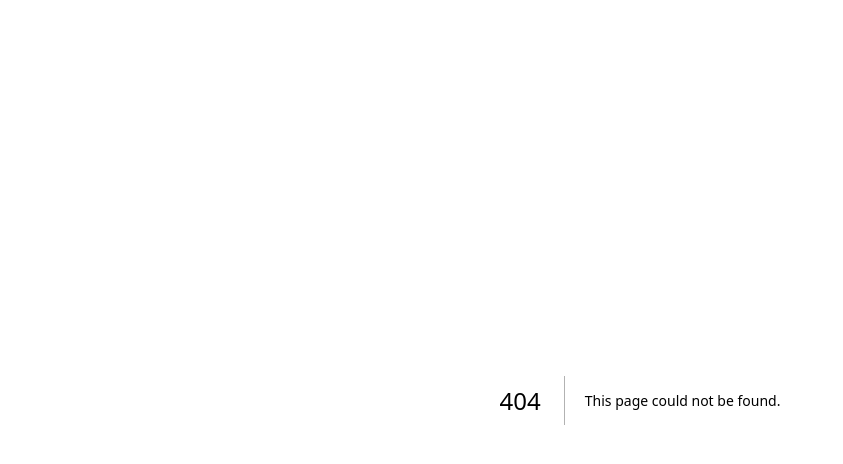
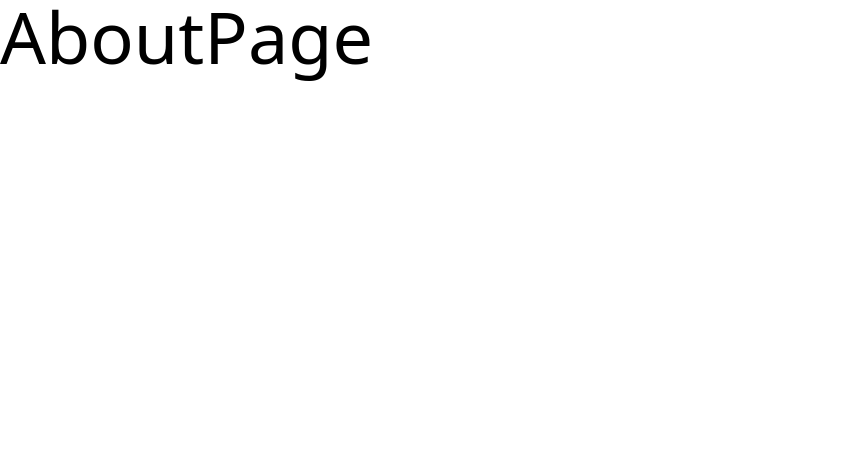
Before and after one commit to vinothsmart/nextjs-airbnb, a Next.js app: page /about in a window 1280 px wide. Before the commit this address had no page. Shown: the top 464 px of the page, without its empty margins (0-843 px from the left). Built offline with nearby package versions, Linux system fonts and the light colour scheme.

Commit message:
add AboutPage and InfoPage components with basic structure

```diff
--- /dev/null
+++ b/app/about/page.tsx
@@ -0,0 +1,4 @@
+const AboutPage = () => {
+  return <div className="text-7xl">AboutPage</div>;
+};
+export default AboutPage;
--- /dev/null
+++ b/app/info/page.tsx
@@ -0,0 +1,4 @@
+const InfoPage = () => {
+  return <div className="text-7xl">InfoPage</div>;
+};
+export default InfoPage;
```
